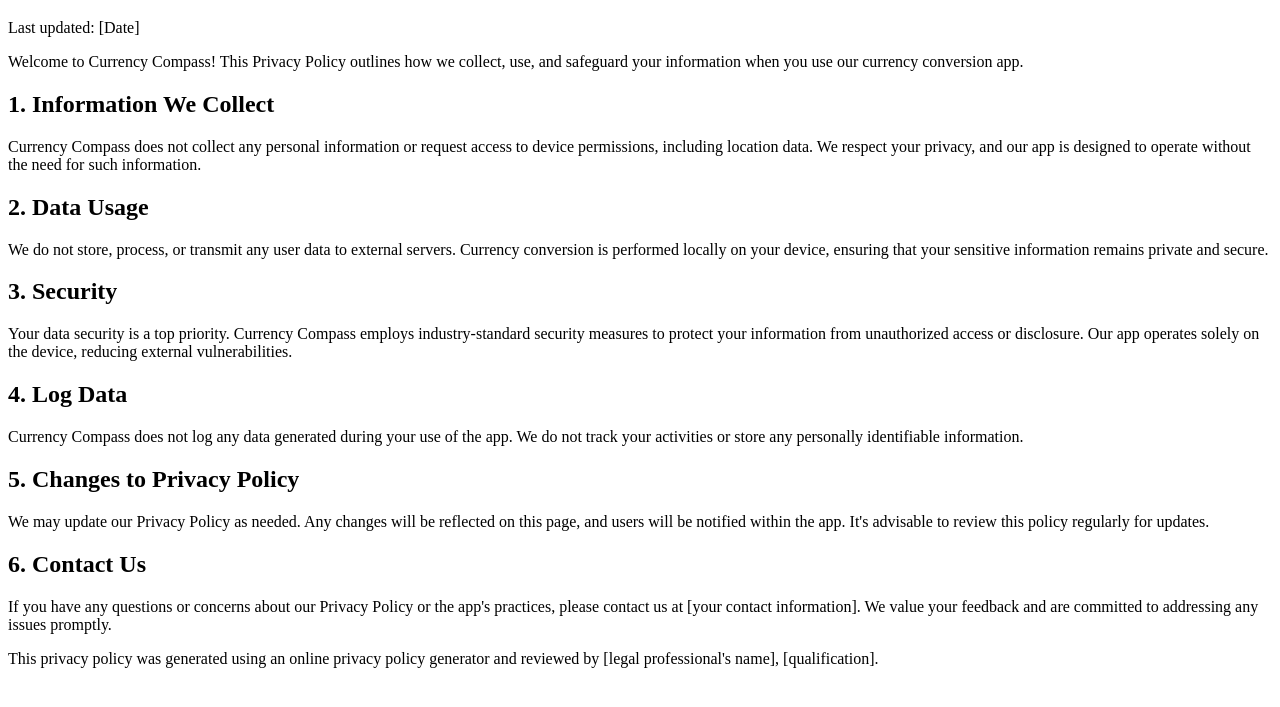
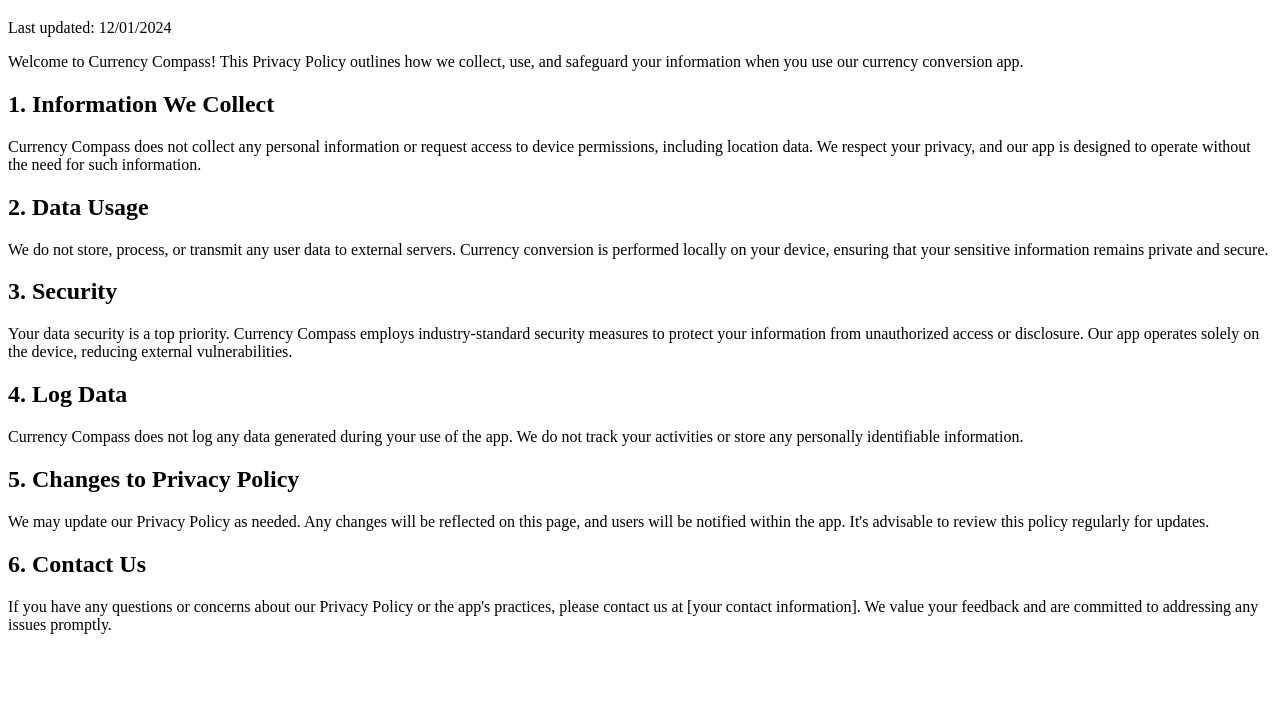
Before and after one commit to dimriconsole/policy-, a plain HTML site: page index.html in a window 1280 px wide. Shown: the part 61-768 px from the top of the page. Drawn offline with Linux system fonts and the light colour scheme.

Commit message:
Update index.html

```diff
--- a/index.html
+++ b/index.html
@@ -12,7 +12,7 @@
 
     <h1>Privacy Policy</h1>
 
-    <p>Last updated: [Date]</p>
+    <p>Last updated: 12/01/2024</p>
 
     <p>Welcome to Currency Compass! This Privacy Policy outlines how we collect, use, and safeguard your information when you use our currency conversion app.</p>
 
@@ -40,8 +40,6 @@
 
     <p>If you have any questions or concerns about our Privacy Policy or the app's practices, please contact us at [your contact information]. We value your feedback and are committed to addressing any issues promptly.</p>
 
-    <p>This privacy policy was generated using an online privacy policy generator and reviewed by [legal professional's name], [qualification].</p>
-
 </body>
 
 </html>
```
